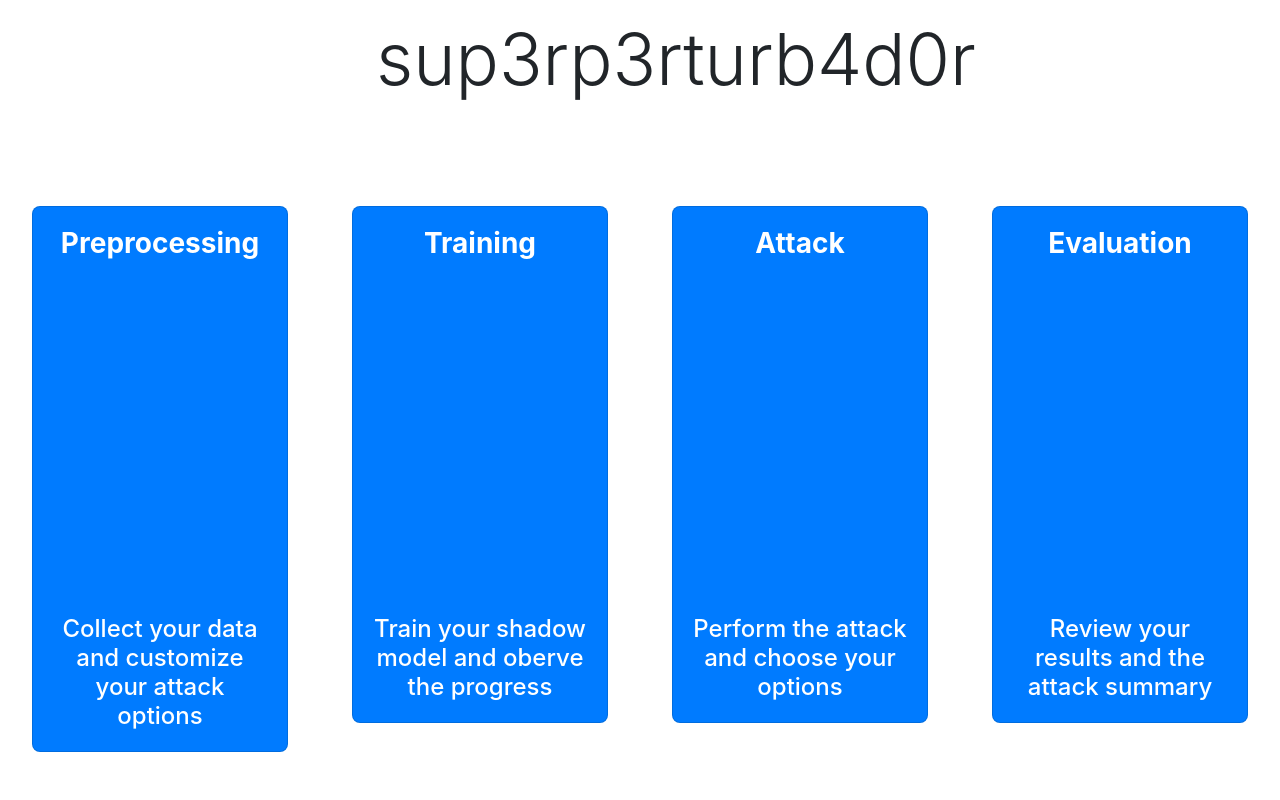
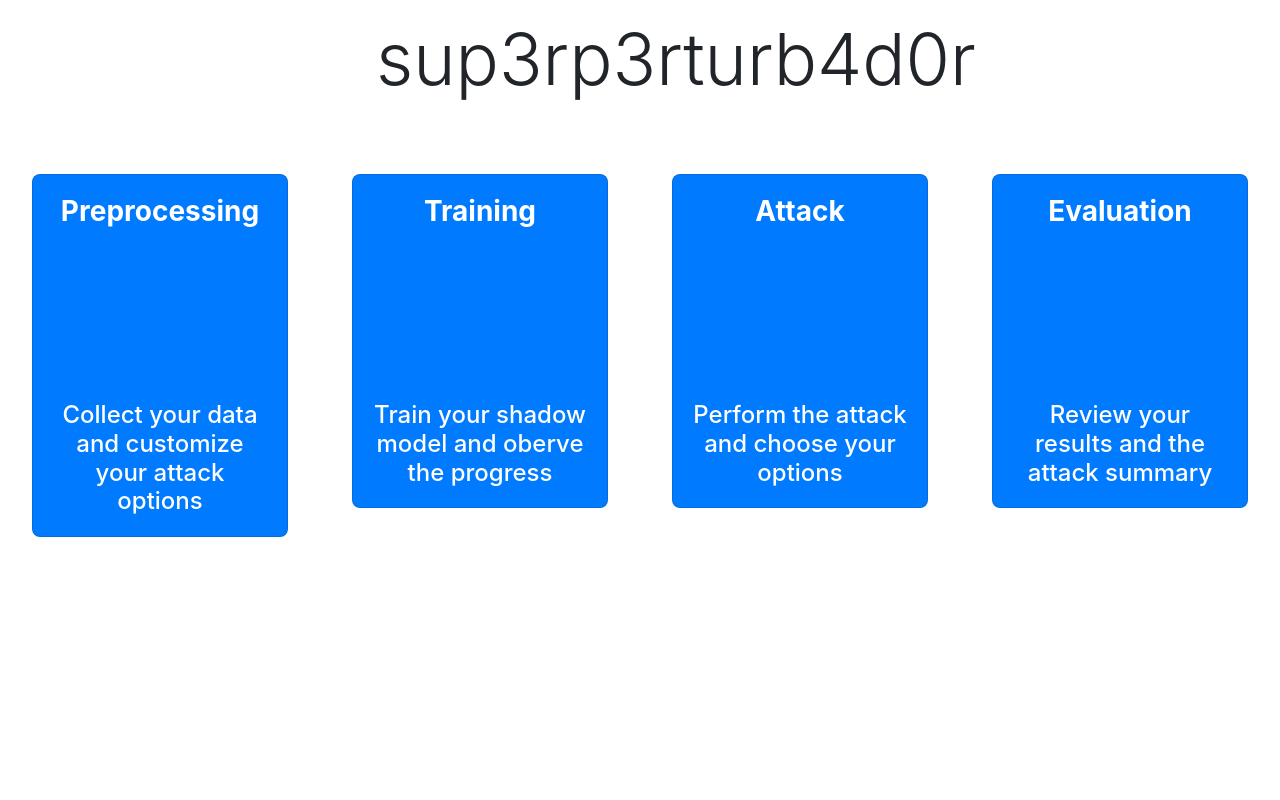
Before and after one commit to LPirch/informaticup2019, a Django app: page / in a window 1280 px wide. Run offline with Django 3.2, Linux system fonts and the light colour scheme; some libraries are stand-ins or nearby versions.

Commit message:
adjust css to bootstrap 4

```diff
--- a/static/css/mainview.css
+++ b/static/css/mainview.css
@@ -48,7 +48,7 @@ html, body {
 }
 
 .spacer-top {
-    margin-top: 5em;
+    margin-top: 3em;
 }
 
 .fill-width {
@@ -68,14 +68,14 @@ html, body {
 }
 
 .card-body > i {
-    font-size: 10em;
+    font-size: 5em;
     margin-top: 1em;
     margin-bottom: 1em;
 }
 
 .card-body > h3 {
     vertical-align: middle;
-    min-height: 2em;
+    min-height: 1em;
 }
 
 .card {
```
